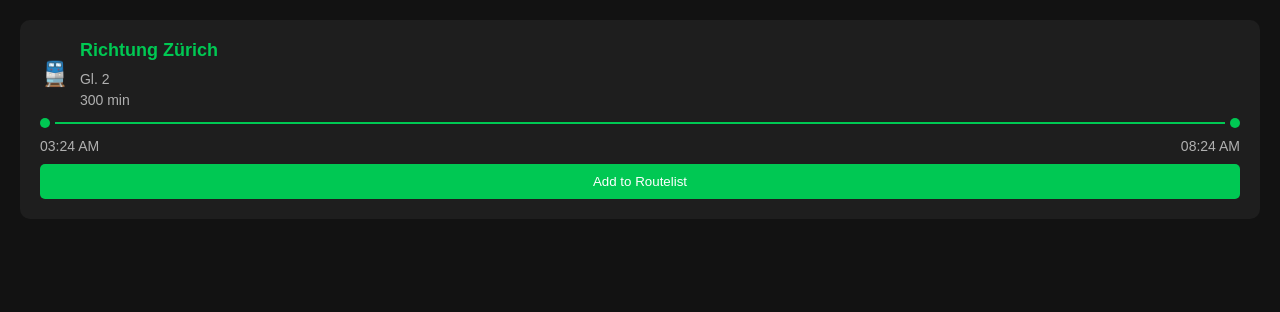
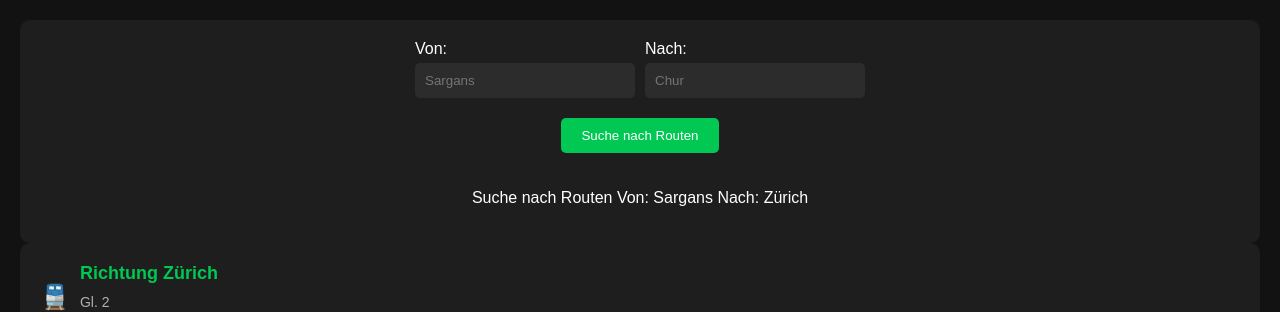
Before and after one commit to josuakohler/reisePlanerVite, a Vue app in the folder reisePlanerVite/: page / in a window 1280 px wide. Shown: the top 312 px of the page. Built offline with nearby package versions, Linux system fonts and the light colour scheme.

Commit message:
searchroute component

```diff
--- a/reisePlanerVite/src/App.vue
+++ b/reisePlanerVite/src/App.vue
@@ -1,8 +1,11 @@
 <script setup lang="ts">
 import HelloWorld from './components/HelloWorld.vue';
-</script>s
+import SearchRoute from './components/SearchRoute.vue';
+</script>
 
 <template>
 
+  <SearchRoute from="Sargans" to="Zürich"></SearchRoute>
   <HelloWorld departure="December 17, 1995 03:24:00" arrival="December 17, 1995 08:24:00" platForm="2" stationName="Zürich"></HelloWorld>
+  <RoutePlayList></RoutePlayList>
 </template>
--- a/reisePlanerVite/src/components/SearchRoute.vue
+++ b/reisePlanerVite/src/components/SearchRoute.vue
@@ -1,26 +1,37 @@
 <script setup lang="ts">
-import { defineComponent } from 'vue';
+  defineProps<{
+    from: string;
+    to: string;
 
-defineComponent({
-    data() {
-        return {
-
-            routeList: [] as String[],
-            from: '' as string,
-            to: '' as string,
-        };
-    },
-    methods: {
-        async searchRoutes() {
-            const response = await fetch(`http://transport.opendata.ch/v1/connections?from=${this.from}&to=${this.to}`);
-            const data = await response.json();
-            this.routeList = data.connections;
-        },
-
-
-    }
+  }>();
 
 
 
-})
+// async searchRoutes() {
+//           const response = await fetch(`http://transport.opendata.ch/v1/connections?from=${ from }&to=${ to }`);
+//           const data = await response.json();
+//           this.routeList = data.connections;
+//       };
+
+
 </script>
+<template>
+  <div class="search">
+    <div class="from-to">
+      <div class="from">
+        <label for="from">Von:</label>
+        <input type="text" id="from" placeholder="Sargans" />
+      </div>
+      <div class="to">
+        <label for="to">Nach:</label>
+        <input
+          type="text"
+          id="to"
+          placeholder="Chur"
+        />
+      </div>
+    </div>
+    <button>Suche nach Routen</button>
+    <p>Suche nach Routen Von: {{ from }} Nach: {{ to }}</p>
+  </div>
+</template>
```
